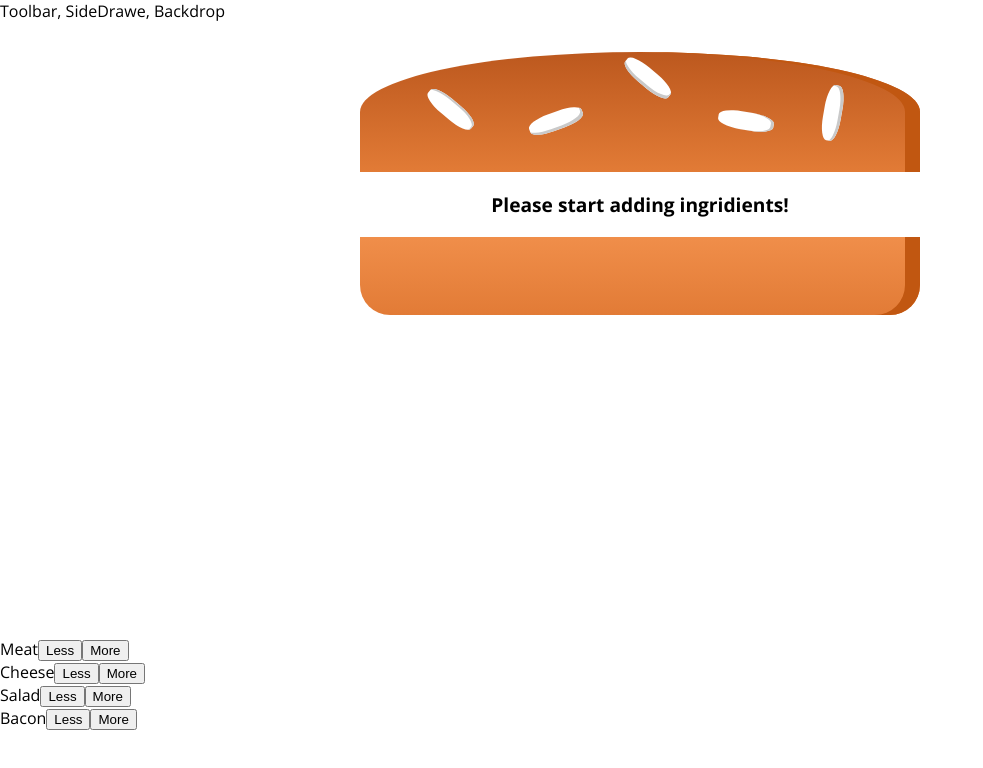
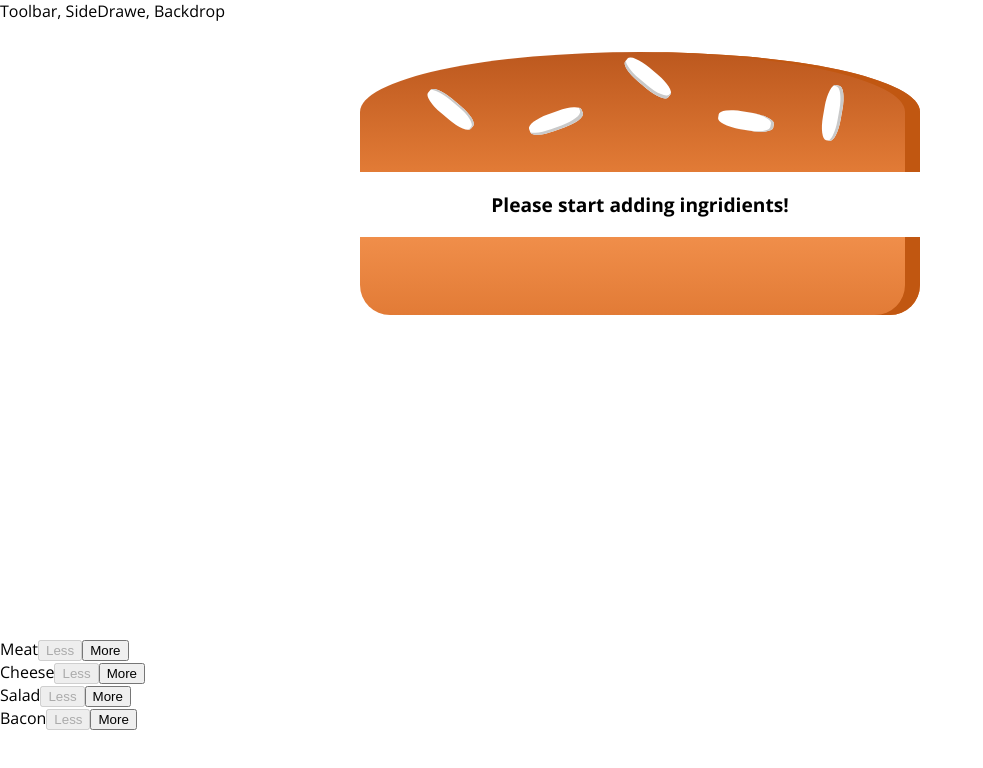
Before and after one commit to romankrru/burger-builder, a React app: page / in a window 1280 px wide. Shown: the top 768 px of the page, without its empty margins (0-983 px from the left). Built offline with nearby package versions, Linux system fonts and the light colour scheme.

Commit message:
Connect state to buildControls

```diff
--- a/src/components/Burger/BuildControls/BuildControl/BuildControl.js
+++ b/src/components/Burger/BuildControls/BuildControl/BuildControl.js
@@ -4,8 +4,17 @@ const BuildControl = (props) => {
   return (
     <div>
       {props.label}
-      <button>Less</button>
-      <button>More</button>
+      <button
+        disabled={props.disabled}
+        onClick={() => props.onIngridientRemove(props.type)}
+      >
+        Less
+      </button>
+      <button
+        onClick={() => props.onIngridientAdd(props.type)}
+      >
+        More
+      </button>
     </div>
   );
 };
--- a/src/components/Burger/BuildControls/BuildControls.js
+++ b/src/components/Burger/BuildControls/BuildControls.js
@@ -13,8 +13,17 @@ const BuildControls = (props) => {
   return (
     <div>
       {
-        controls.map((control) => {
-          return <BuildControl label={control.label} />
+        controls.map((control, index) => {
+          return (
+            <BuildControl
+              key={index}
+              label={control.label}
+              type={control.type}
+              disabled={props.disabledInfo[control.type]}
+              onIngridientAdd={props.onIngridientAdd}
+              onIngridientRemove={props.onIngridientRemove}
+            />
+          );
         })
       }
     </div>
--- a/src/components/Burger/Burger.js
+++ b/src/components/Burger/Burger.js
@@ -20,8 +20,6 @@ const Burger = (props) => {
     transformedIngridients = <p>Please start adding ingridients!</p>
   }
 
-  console.log(transformedIngridients)
-
   return (
     <div className={styles.Burger}>
       <Ingridient type='bread-top' />
--- a/src/containers/BurgerBuilder/BurgerBuilder.js
+++ b/src/containers/BurgerBuilder/BurgerBuilder.js
@@ -3,6 +3,13 @@ import React, { Component } from 'react';
 import Aux from '../../hoc/Auxiliary';
 import Burger from '../../components/Burger/Burger';
 import BuildControls from '../../components/Burger/BuildControls/BuildControls';
+
+const INGRIDIENT_PRICES = {
+  salad: 0.3,
+  bacon: 0.9,
+  meat: 1.2,
+  cheese: 0.6
+};
 
 class BurgerBuilder extends Component {
   state = {
@@ -11,14 +18,60 @@ class BurgerBuilder extends Component {
       bacon: 0,
       meat: 0,
       cheese: 0
+    },
+    totalPrice: 4
+  }
+
+  addIngridientHandler = (type) => {
+    const oldCount = this.state.ingridients[type];
+    const updatedCount = oldCount + 1;
+    const updatedIngridients = {
+      ...this.state.ingridients,
+      [type]: updatedCount,
+    };
+    const oldPrice = this.state.totalPrice;
+    const updatedPrice = oldPrice + INGRIDIENT_PRICES[type];
+    this.setState({
+      ingridients: updatedIngridients,
+      totalPrice: updatedPrice
+    });
+  }
+
+  removeIngridientHandler = (type) => {
+    const oldCount = this.state.ingridients[type];
+
+    if (oldCount <= 0) {
+      return;
     }
+
+    const updatedCount = oldCount - 1;
+    const updatedIngridients = {
+      ...this.state.ingridients,
+      [type]: updatedCount,
+    };
+    const oldPrice = this.state.totalPrice;
+    const updatedPrice = oldPrice - INGRIDIENT_PRICES[type];
+    this.setState({
+      ingridients: updatedIngridients,
+      totalPrice: updatedPrice
+    });
   }
 
   render() {
+    const disabledInfo = {...this.state.ingridients};
+
+    for (let key in disabledInfo) {
+      disabledInfo[key] = disabledInfo[key] === 0;
+    }
+
     return (
       <Aux>
         <Burger ingridients={this.state.ingridients} />
-        <BuildControls />
+        <BuildControls
+          disabledInfo={disabledInfo}
+          onIngridientAdd={this.addIngridientHandler}
+          onIngridientRemove={this.removeIngridientHandler}
+        />
       </Aux>
     );
   }
```
